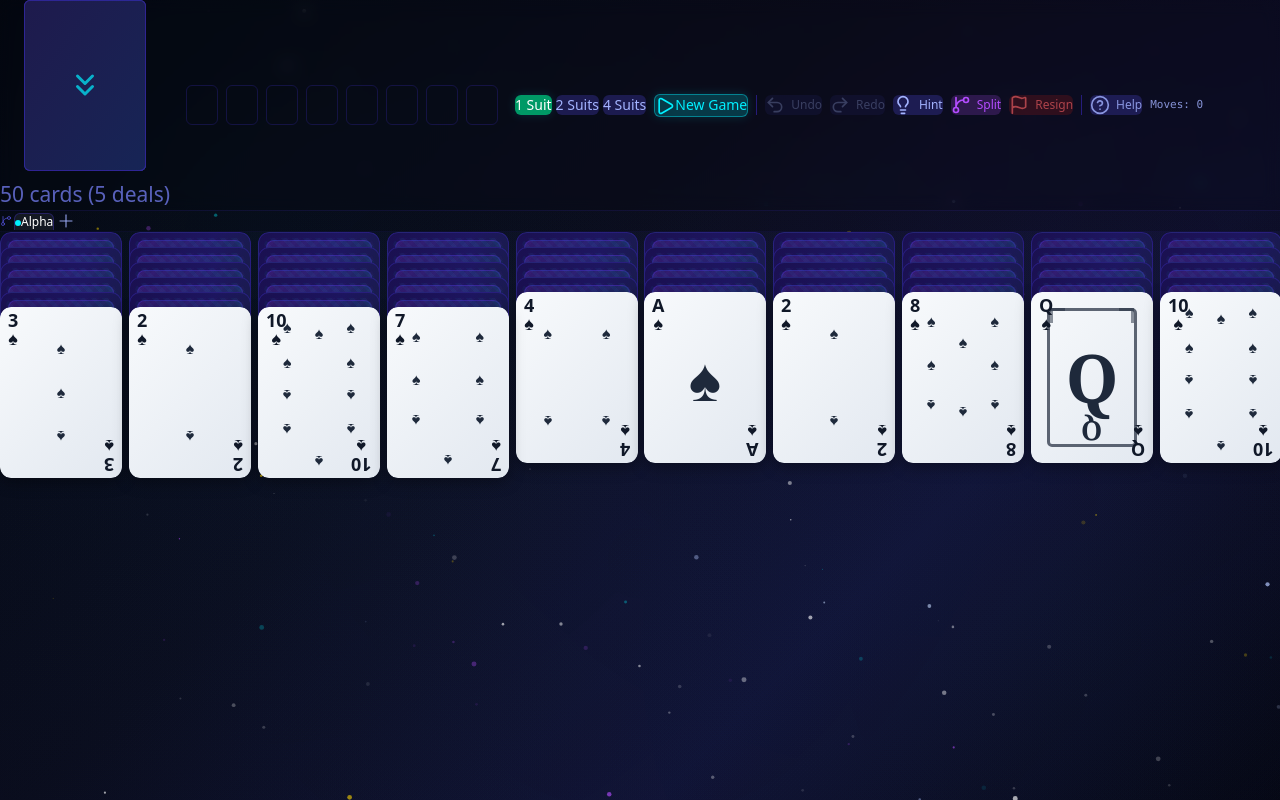
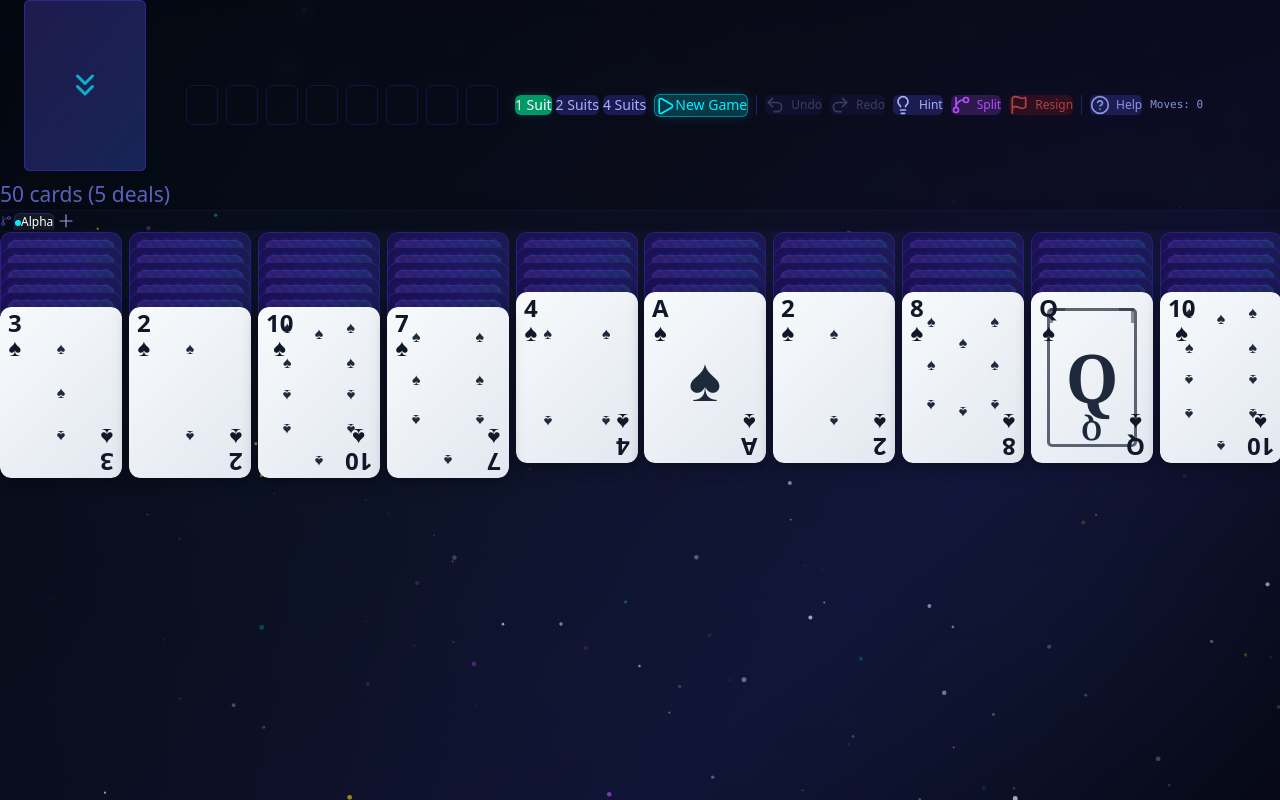
Before and after one commit to shivamg95/SpiderSolitaire, a React (Vite) app: page / in a window 1280 px wide. Both pictures are taken after a click on the button "1 Suit". Built offline with nearby package versions, Linux system fonts and the light colour scheme.

Commit message:
Major bg fixes and larger font for cards

```diff
--- a/src/components/Card.tsx
+++ b/src/components/Card.tsx
@@ -25,7 +25,7 @@ export default function Card({ card, cardWidth, onClick, onPointerDown, isBlocke
 
   const w = cardWidth
 
-  const cornerSize = fontSize(0.15, w, 9, 24)
+  const cornerSize = fontSize(0.20, w, 11, 32)
   const hoverLift = Math.round(w * 0.06)
 
   const cornerTop = Math.round(w * 0.031)
@@ -55,6 +55,27 @@ export default function Card({ card, cardWidth, onClick, onPointerDown, isBlocke
   const tapShadow = `0 0 ${tapBlur}px rgba(0,240,255,0.5)`
 
   return (
+    <div
+      style={{
+        position: 'absolute',
+        left: '50%',
+        top: offset,
+        width: w,
+        zIndex,
+        aspectRatio: '5 / 7',
+        transform: 'translateX(-50%)',
+        touchAction: 'none',
+        cursor: card.faceUp && !isBlocked ? 'grab' : 'not-allowed',
+      }}
+      onClick={(e) => {
+        e.stopPropagation()
+        if (!isBlocked) onClick?.()
+      }}
+      onPointerDown={(e) => {
+        e.stopPropagation()
+        if (card.faceUp && !isBlocked) onPointerDown?.(e)
+      }}
+    >
       <motion.div
         layout="position"
         layoutId={card.id}
@@ -71,29 +92,15 @@ export default function Card({ card, cardWidth, onClick, onPointerDown, isBlocke
           scaleX: { duration: 0.3, ease: 'easeOut' },
           default: { duration: 0.15 },
         }}
-      className="absolute select-none overflow-hidden"
+        className="relative select-none overflow-hidden"
         style={{
-        width: w,
-        left: '50%',
-        x: '-50%',
-        top: 0,
-        y: offset,
-        zIndex,
-        aspectRatio: '5 / 7',
+          width: '100%',
+          height: '100%',
           borderRadius,
-        touchAction: 'none',
-        cursor: card.faceUp && !isBlocked ? 'grab' : 'not-allowed',
           willChange: 'transform',
+          position: 'relative',
         }}
-      onClick={(e) => {
-        e.stopPropagation()
-        if (!isBlocked) onClick?.()
-      }}
-      onPointerDown={(e) => {
-        e.stopPropagation()
-        if (card.faceUp && !isBlocked) onPointerDown?.(e)
-      }}
-      whileHover={card.faceUp && !isBlocked ? { scale: 1.04, y: offset - hoverLift, boxShadow: hoverShadow } : undefined}
+        whileHover={card.faceUp && !isBlocked ? { scale: 1.04, y: -hoverLift, boxShadow: hoverShadow } : undefined}
         whileTap={card.faceUp && !isBlocked ? { scale: 0.92, boxShadow: tapShadow } : undefined}
       >
         {!card.faceUp ? (
@@ -166,5 +173,6 @@ export default function Card({ card, cardWidth, onClick, onPointerDown, isBlocke
           </>
         )}
       </motion.div>
+    </div>
   )
 }
```
Lines whose indentation alone changed are shown as unchanged.
